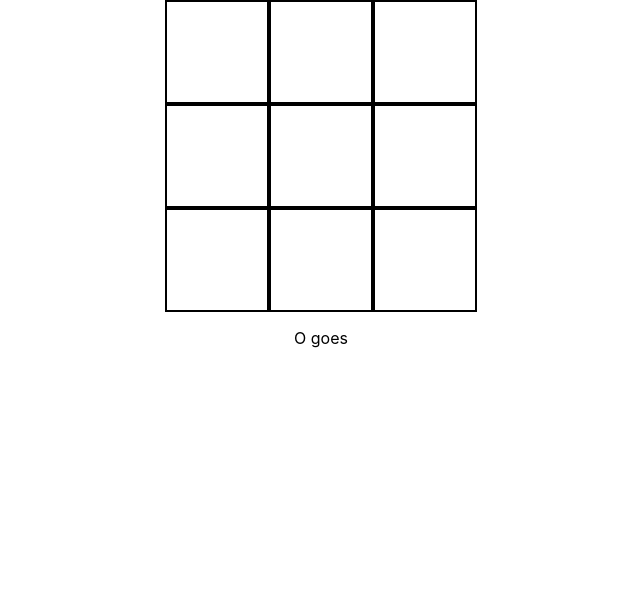
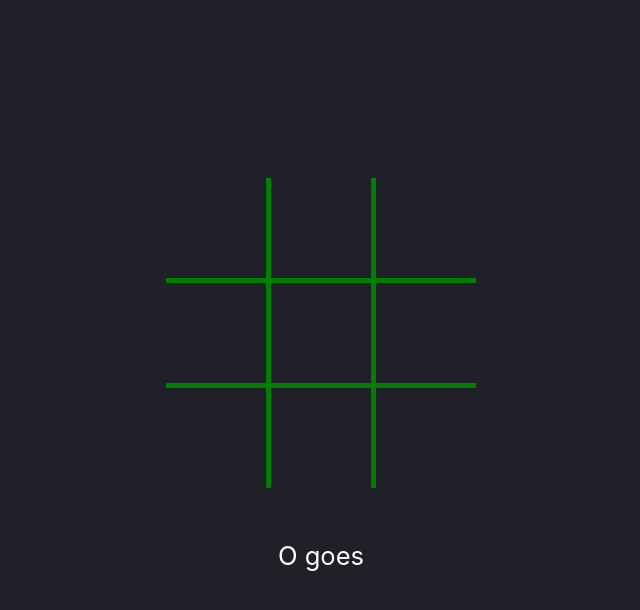
Before and after one commit to SchoolOfCode/noughts-and-crosses-plan-26-scm, a React (Create React App) app in the folder app/: page / in a window 1280 px wide. Shown: the top 610 px of the page, without its empty margins (319-959 px from the left). Built offline with nearby package versions, Linux system fonts and the light colour scheme.

Commit message:
add css to board and app

```diff
--- a/app/src/components/app/App.css
+++ b/app/src/components/app/App.css
@@ -1,38 +1,8 @@
 .App {
-  text-align: center;
-}
-
-.App-logo {
-  height: 40vmin;
-  pointer-events: none;
-}
-
-@media (prefers-reduced-motion: no-preference) {
-  .App-logo {
-    animation: App-logo-spin infinite 20s linear;
-  }
-}
-
-.App-header {
-  background-color: #282c34;
-  min-height: 100vh;
   display: flex;
   flex-direction: column;
-  align-items: center;
   justify-content: center;
-  font-size: calc(10px + 2vmin);
-  color: white;
+  text-align: center;
+  height: 100vh;
+  background-color: #1f2028;
 }
-
-.App-link {
-  color: #61dafb;
-}
-
-@keyframes App-logo-spin {
-  from {
-    transform: rotate(0deg);
-  }
-  to {
-    transform: rotate(360deg);
-  }
-}
--- a/app/src/components/board/board.css
+++ b/app/src/components/board/board.css
@@ -1,9 +1,9 @@
 .game-board {
+  background-color: green;
   display: grid;
   grid-template-columns: repeat(3, 1fr);
   grid-template-rows: repeat(3, 1fr);
-  grid-column-gap: 0px;
-  grid-row-gap: 0px;
+  grid-gap: 5px;
   height: fit-content;
   width: fit-content;
   margin: auto;
--- /dev/null
+++ b/app/src/components/game/game.css
@@ -0,0 +1,21 @@
+.game-container {
+  padding: 2em;
+  color: white;
+}
+
+.game-container p {
+  font-size: 1.6em;
+  margin: 2em;
+}
+
+.replay-btn {
+  background-color: rgb(67, 250, 67);
+  padding: 0.5em 2em;
+  border-radius: 20px;
+  font-size: 1.6em;
+  font-weight: 800;
+  color: white;
+  text-shadow: 2px 2px 0 #000000, 2px -2px 0 #000000, -2px 2px 0 #000000,
+    -2px -2px 0 #000000, 2px 0px 0 #000000, 0px 2px 0 #000000,
+    -2px 0px 0 #000000, 0px -2px 0 #000000, 2px 2px 2px rgba(0, 0, 0, 0);
+}
--- a/app/src/components/game/game.js
+++ b/app/src/components/game/game.js
@@ -1,6 +1,7 @@
 import React, { useEffect } from "react";
 import Board from "../board/board";
 import { useState } from "react";
+import "./game.css";
 
 function Game() {
   const [board, setBoard] = useState([
@@ -93,7 +94,7 @@ function Game() {
   }
 
   return (
-    <div>
+    <div className="game-container">
       <Board makeMove={makeMove} board={board} />
       {isGameInProgress ? (
         isXTurn ? (
@@ -104,7 +105,9 @@ function Game() {
       ) : (
         <div>
           <p>{result}</p>
-          <button onClick={restartGame}>Play again?</button>
+          <button className="replay-btn" onClick={restartGame}>
+            Play again?
+          </button>
         </div>
       )}
     </div>
--- a/app/src/components/square/square.css
+++ b/app/src/components/square/square.css
@@ -1,5 +1,9 @@
 .square {
+  background-color: #1f2028;
   height: 100px;
   width: 100px;
-  border: 2px solid black;
+  display: flex;
+  justify-content: center;
+  align-items: center;
+  font-size: 4em;
 }
```
